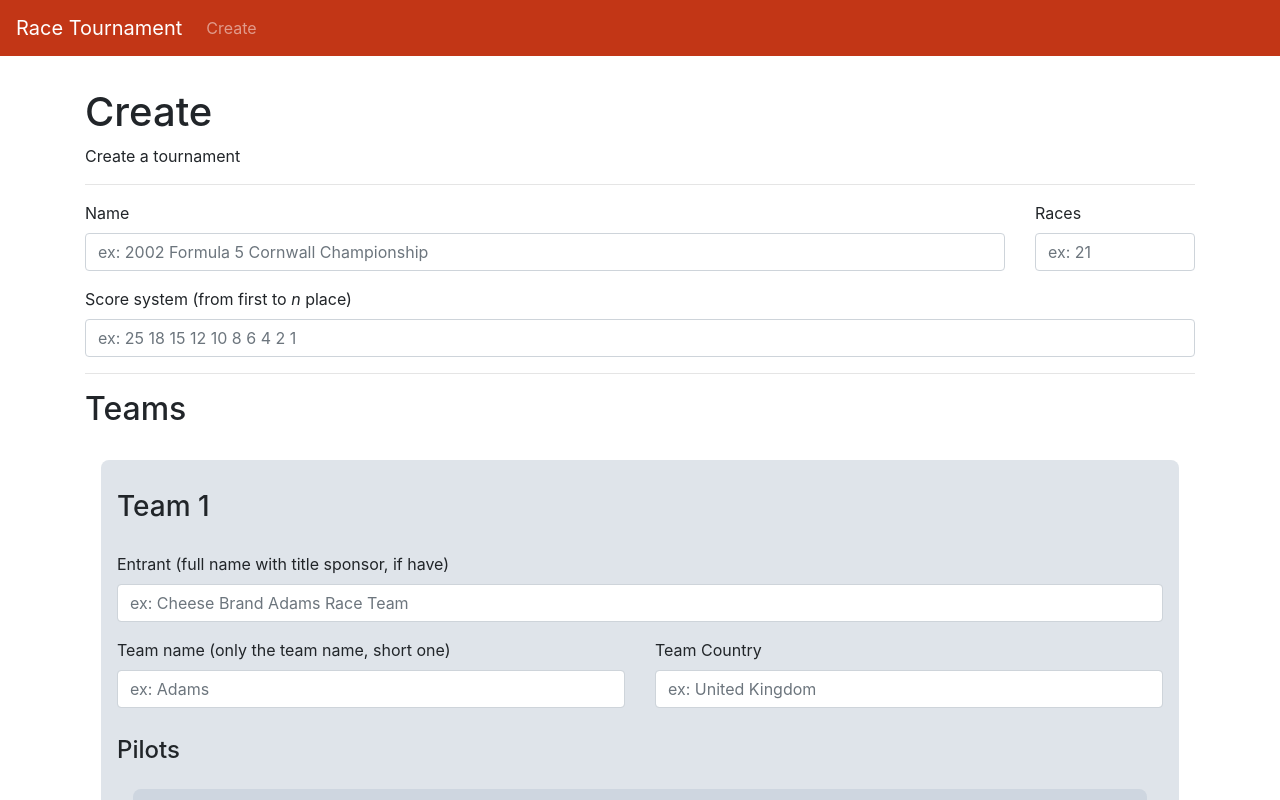
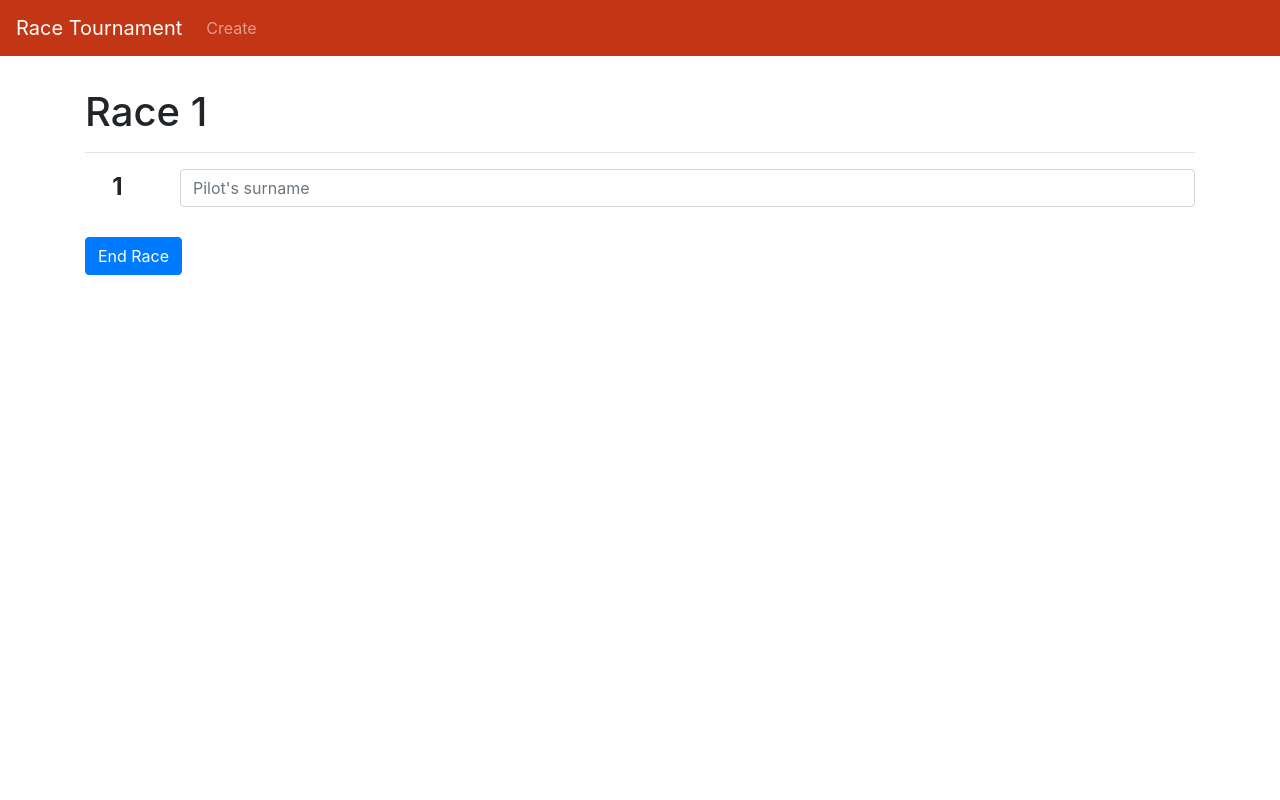
Before and after one commit to Honeysalad/raceTournament, an Angular app: page / in a window 1280 px wide. Shown: the top 800 px of the page. Built offline with nearby package versions, Linux system fonts and the light colour scheme.

Commit message:
Created race component and it's template

```diff
--- a/src/app/app.component.html
+++ b/src/app/app.component.html
@@ -1,2 +1,2 @@
 <app-topo></app-topo>
-<app-create></app-create>
+<app-race></app-race>
--- a/src/app/app.module.ts
+++ b/src/app/app.module.ts
@@ -5,12 +5,14 @@ import { AppRoutingModule } from './app-routing.module';
 import { AppComponent } from './app.component';
 import { TopoComponent } from './topo/topo.component';
 import { CreateComponent } from './create/create.component';
+import { RaceComponent } from './race/race.component';
 
 @NgModule({
   declarations: [
     AppComponent,
     TopoComponent,
-    CreateComponent
+    CreateComponent,
+    RaceComponent
   ],
   imports: [
     BrowserModule,
--- /dev/null
+++ b/src/app/race/race.component.css
@@ -0,0 +1,4 @@
+.col-md-1 {
+    text-align: center;
+    font-size: 1.5em;
+}
--- /dev/null
+++ b/src/app/race/race.component.html
@@ -0,0 +1,22 @@
+<div class="container">
+    <h1>Race 1</h1>
+    <hr>
+    <form>
+        <div class="form-group"> <!--ngFor here-->
+            <div class="row">
+                <div class="col-md-1">
+                    <label for="1place"><b>1</b></label>
+                </div>
+                <div class="col-md-11">
+                    <input
+                        type="text"
+                        class="form-control"
+                        name="1place" id="1place"
+                        placeholder="Pilot's surname"
+                    >
+                </div>
+            </div>
+        </div>
+        <button type="submit" class="btn btn-primary">End Race</button>
+    </form>
+</div>
--- /dev/null
+++ b/src/app/race/race.component.ts
@@ -0,0 +1,15 @@
+import { Component, OnInit } from '@angular/core';
+
+@Component({
+  selector: 'app-race',
+  templateUrl: './race.component.html',
+  styleUrls: ['./race.component.css']
+})
+export class RaceComponent implements OnInit {
+
+  constructor() { }
+
+  ngOnInit() {
+  }
+
+}
```
